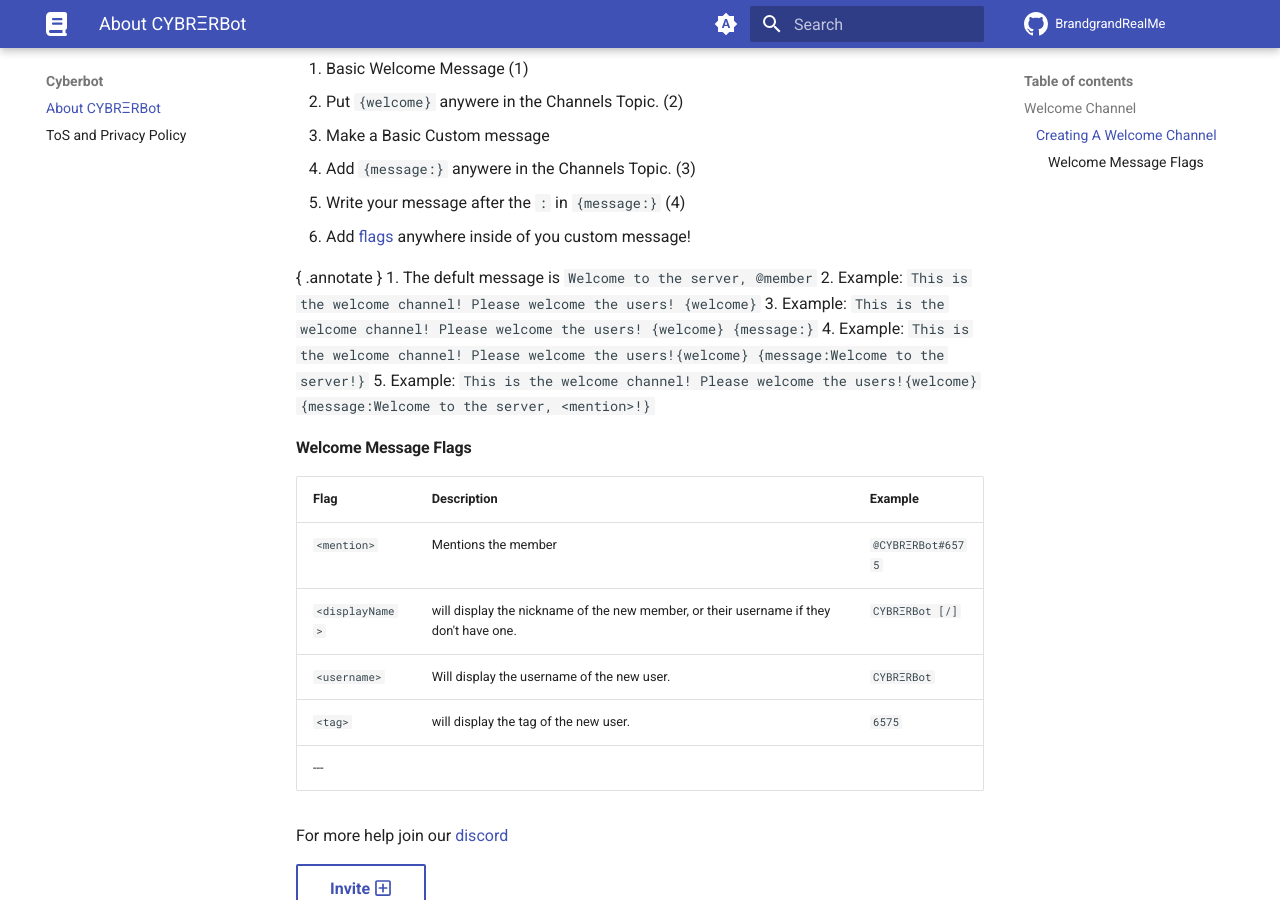
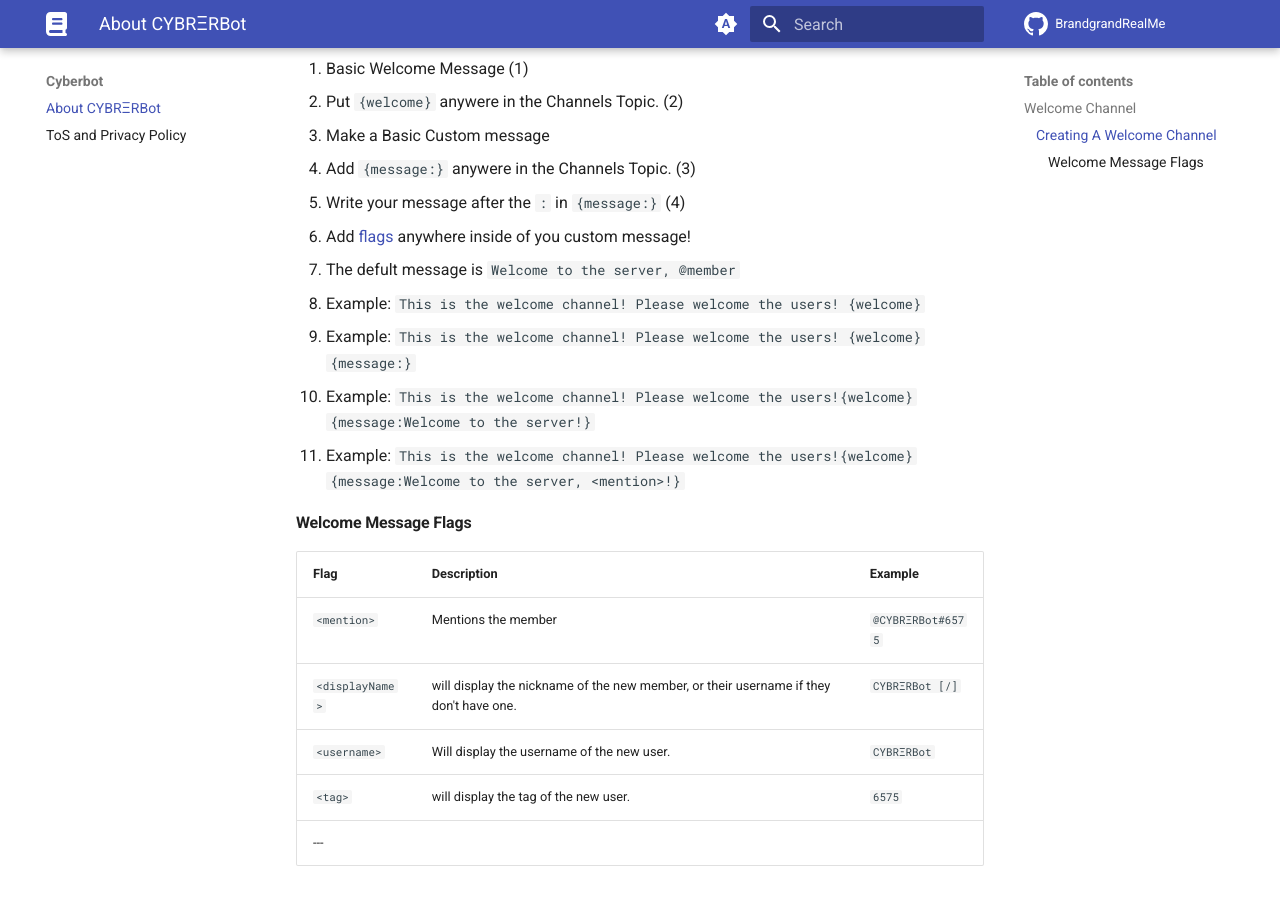
Before and after one commit to BrandgrandRealMe/BrandgrandRealMe.github.io, an MkDocs documentation site: the page built from docs/cyberbot/about.md, in a window 1280 px wide and 900 px high, scrolled down 511 px. Built offline with MkDocs 1.6.1 and Material for MkDocs 9.7.7, drawn with Linux system fonts in a browser that asks for light colours.

Commit message:
Update about.md

```diff
--- a/docs/cyberbot/about.md
+++ b/docs/cyberbot/about.md
@@ -26,9 +26,8 @@
    1. Add `{message:}` anywere in the Channels Topic. (3)
    2. Write your message after the `:` in `{message:}` (4)
    3. Add [flags] anywhere inside of you custom message!
+{ .annotate }
 
-
-{ .annotate }
 1.  The defult message is `Welcome to the server, @member`
 2.  Example: `This is the welcome channel! Please welcome the users! {welcome}`
 3.  Example: `This is the welcome channel! Please welcome the users! {welcome} {message:}`
```
